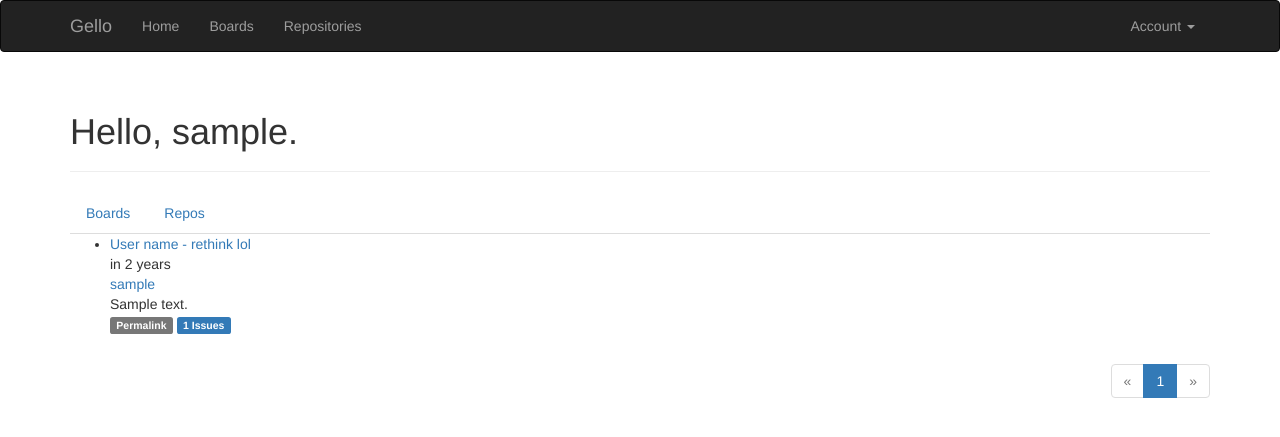
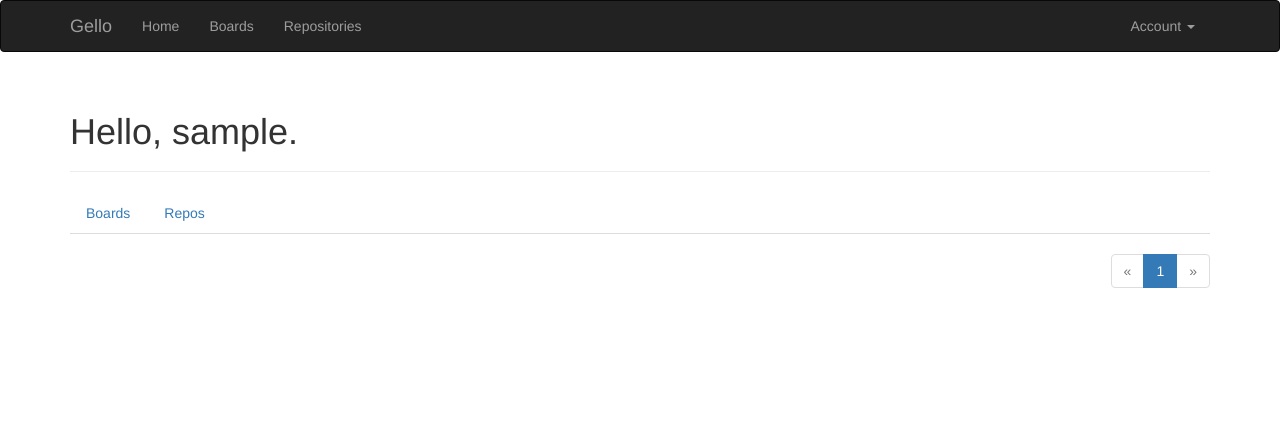
Before and after one commit to DataDog/gello, a Flask app: template app/templates/index.html in a window 1280 px wide. Shown: the top 437 px of the page. Run offline with Flask 2, Linux system fonts and the light colour scheme; a user stored in the database is signed in; tables that the repository leaves empty hold one stand-in row (values such as "Sample post"); the template is opened without the code that fills it: most values are stand-ins (such as "Sample title", 1, 10 or a date in 2020); some libraries are stand-ins or nearby versions.

Commit message:
Removed `_repos.html` partial. Fixed the formatting of `_macros.html`. Documented `app/__init__.py`.

```diff
--- a/app/__init__.py
+++ b/app/__init__.py
@@ -28,6 +28,12 @@ login_manager.login_view = 'auth.login'
 
 
 def create_app(config_name):
+    """Initializes a modular flask application:
+
+        - Initializes all the Flask extensions
+        - Configures Celery Task queue
+        - Hooks up all the blueprints
+    """
     app = Flask(__name__)
     app.config.from_object(config[config_name])
     config[config_name].init_app(app)
--- a/app/templates/_macros.html
+++ b/app/templates/_macros.html
@@ -5,6 +5,7 @@
         &laquo;
       </a>
     </li>
+
     {% for p in pagination.iter_pages() %}
       {% if p %}
         {% if p == pagination.page %}
@@ -20,6 +21,7 @@
         <li class="disabled"><a href="#">&hellip;</a></li>
       {% endif %}
     {% endfor %}
+
     <li{% if not pagination.has_next %} class="disabled"{% endif %}>
       <a href="{% if pagination.has_next %}{{ url_for(endpoint, page=pagination.next_num, **kwargs) }}{{ fragment }}{% else %}#{% endif %}">
         &raquo;
--- a/app/templates/_repos.html
+++ /dev/null
@@ -1,49 +0,0 @@
-<ul class="repos">
-  {% for repo in repos %}
-    <li class="repo">
-      <div class="repo-thumbnail">
-        <a href="{{ url_for('.user', username=repo.author.username) }}">
-          User name - rethink lol
-        </a>
-      </div>
-
-      <div class="repo-content">
-        <div class="repo-date">
-          {{ moment(repo.timestamp).fromNow() }}
-        </div>
-        <div class="repo-author">
-          <a href="{{ url_for('.user', username=repo.author.username) }}">
-            {{ repo.author.username }}
-          </a>
-        </div>
-        <div class="repo-body">
-          {% if repo.body_html %}
-            {{ repo.body_html | safe }}
-          {% else %}
-            {{ repo.body }}
-          {% endif %}
-        </div>
-
-        <div class="repo-footer">
-          {% if current_user == repo.author %}
-            <a href="{{ url_for('.edit', id=repo.id) }}">
-              <span class="label label-primary">Edit</span>
-            </a>
-          {% elif current_user.is_administrator() %}
-            <a href="{{ url_for('.edit', id=repo.id) }}">
-              <span class="label label-danger">Edit [Admin]</span>
-            </a>
-          {% endif %}
-
-          <a href="{{ url_for('.repo', id=repo.id) }}">
-            <span class="label label-default">Permalink</span>
-          </a>
-
-          <a href="{{ url_for('.repo', id=repo.id) }}#issues">
-            <span class="label label-primary">{{ repo.issues.count() }} Issues</span>
-          </a>
-        </div>
-      </div>
-    </li>
-  {% endfor %}
-</ul>
--- a/app/templates/index.html
+++ b/app/templates/index.html
@@ -24,7 +24,6 @@
         </li>
       </ul>
     </div>
-    {% include '_repos.html' %}
   {% endif %}
 
   {% if pagination %}
```
Lines whose indentation alone changed are shown as unchanged.
